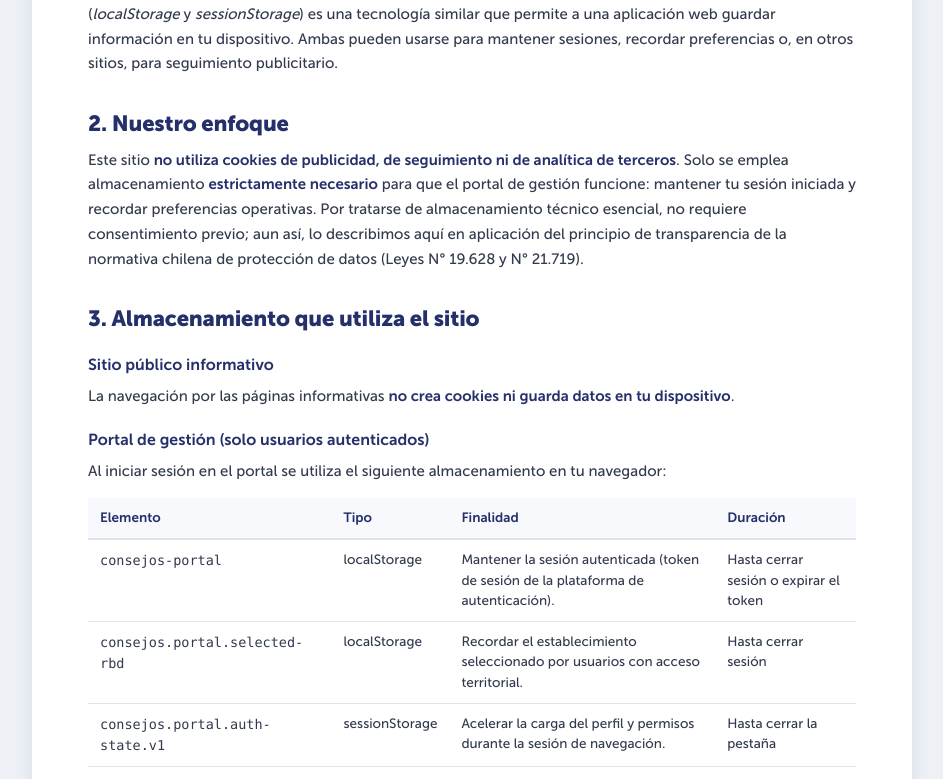
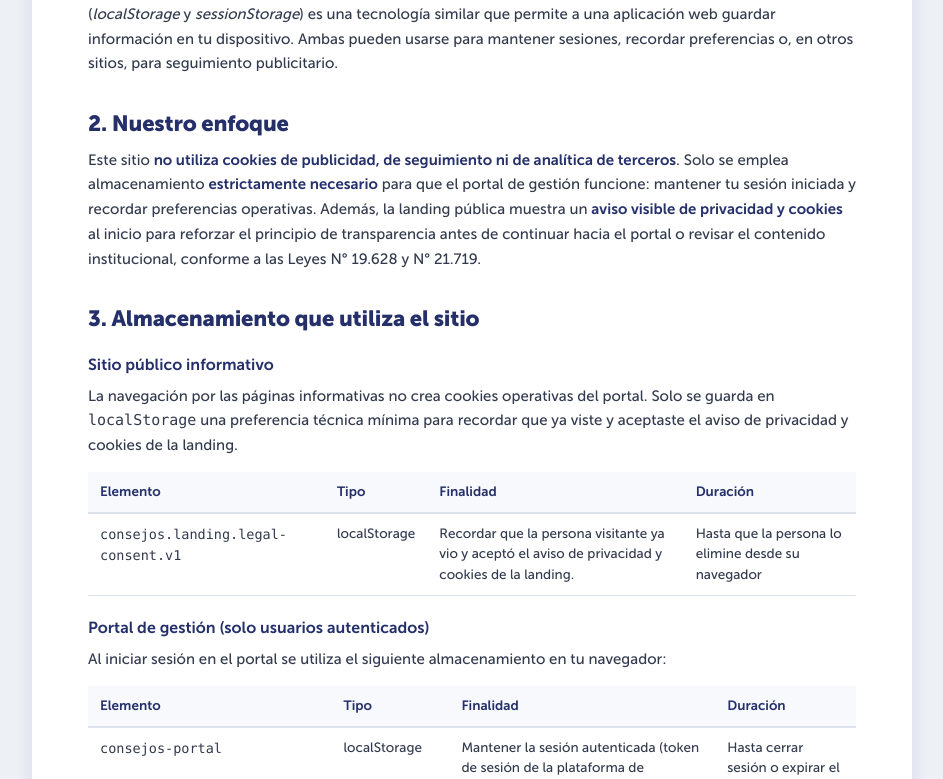
Before and after one commit to kmilomore/consejos_portal, a Next.js app: page /cookies in a window 1280 px wide. Shown: the part 610-1389 px from the top of the page, without its empty margins (168-1111 px from the left). Built offline with nearby package versions, Linux system fonts and the light colour scheme; no server answers.

Commit message:
feat: implement consent banner for privacy and cookies acceptance on landing page

```diff
--- a/app/cookies/page.tsx
+++ b/app/cookies/page.tsx
@@ -27,16 +27,39 @@ export default function CookiesPage() {
       <p>
         Este sitio <strong>no utiliza cookies de publicidad, de seguimiento ni de analítica de terceros</strong>. Solo
         se emplea almacenamiento <strong>estrictamente necesario</strong> para que el portal de gestión funcione: mantener
-        tu sesión iniciada y recordar preferencias operativas. Por tratarse de almacenamiento técnico esencial, no
-        requiere consentimiento previo; aun así, lo describimos aquí en aplicación del principio de transparencia de la
-        normativa chilena de protección de datos (Leyes N° 19.628 y N° 21.719).
+        tu sesión iniciada y recordar preferencias operativas. Además, la landing pública muestra un{" "}
+        <strong>aviso visible de privacidad y cookies</strong> al inicio para reforzar el principio de transparencia
+        antes de continuar hacia el portal o revisar el contenido institucional, conforme a las Leyes N° 19.628 y
+        N° 21.719.
       </p>
 
       <h2>3. Almacenamiento que utiliza el sitio</h2>
       <h3>Sitio público informativo</h3>
       <p>
-        La navegación por las páginas informativas <strong>no crea cookies ni guarda datos en tu dispositivo</strong>.
+        La navegación por las páginas informativas no crea cookies operativas del portal. Solo se guarda en{" "}
+        <code>localStorage</code> una preferencia técnica mínima para recordar que ya viste y aceptaste el aviso de
+        privacidad y cookies de la landing.
       </p>
+      <table>
+        <thead>
+          <tr>
+            <th>Elemento</th>
+            <th>Tipo</th>
+            <th>Finalidad</th>
+            <th>Duración</th>
+          </tr>
+        </thead>
+        <tbody>
+          <tr>
+            <td>
+              <code>consejos.landing.legal-consent.v1</code>
+            </td>
+            <td>localStorage</td>
+            <td>Recordar que la persona visitante ya vio y aceptó el aviso de privacidad y cookies de la landing.</td>
+            <td>Hasta que la persona lo elimine desde su navegador</td>
+          </tr>
+        </tbody>
+      </table>
       <h3>Portal de gestión (solo usuarios autenticados)</h3>
       <p>Al iniciar sesión en el portal se utiliza el siguiente almacenamiento en tu navegador:</p>
       <table>
--- a/components/landing/landing-page.tsx
+++ b/components/landing/landing-page.tsx
@@ -1,6 +1,6 @@
 "use client";
 
-import { useState } from "react";
+import { useEffect, useState } from "react";
 import Image from "next/image";
 import Link from "next/link";
 import {
@@ -30,6 +30,7 @@ import {
   Users,
   UsersRound,
   X,
+  ShieldCheck,
 } from "lucide-react";
 
 // ── Contenido ───────────────────────────────────────────────────────────────
@@ -48,6 +49,8 @@ const LEGAL_LINKS = [
   { href: "/privacidad/", label: "Política de privacidad" },
   { href: "/cookies/", label: "Política de cookies" },
 ];
+
+const LANDING_CONSENT_STORAGE_KEY = "consejos.landing.legal-consent.v1";
 
 const HERO_STATS = [
   { value: "4", label: "Sesiones mínimas al año exigidas por la normativa" },
@@ -286,6 +289,94 @@ function PortalAccessButton({ compact = false }: { compact?: boolean }) {
       <LogIn className={compact ? "h-4 w-4" : "h-[18px] w-[18px]"} aria-hidden="true" />
       Acceder al Portal
     </Link>
+  );
+}
+
+function ConsentBanner() {
+  const [isVisible, setIsVisible] = useState(false);
+  const [hasAcceptedTerms, setHasAcceptedTerms] = useState(false);
+
+  useEffect(() => {
+    if (typeof window === "undefined") return;
+
+    const storedConsent = window.localStorage.getItem(LANDING_CONSENT_STORAGE_KEY);
+    setIsVisible(storedConsent !== "accepted");
+    setHasAcceptedTerms(false);
+  }, []);
+
+  const acceptConsent = () => {
+    if (typeof window !== "undefined") {
+      window.localStorage.setItem(LANDING_CONSENT_STORAGE_KEY, "accepted");
+    }
+
+    setIsVisible(false);
+  };
+
+  if (!isVisible) return null;
+
+  return (
+    <div className="fixed inset-0 z-50 flex items-center justify-center bg-navy-700/70 px-5 py-6 backdrop-blur-[2px]">
+      <section
+        aria-label="Aviso sobre privacidad y cookies"
+        aria-modal="true"
+        role="dialog"
+        className="w-full max-w-[640px] rounded-modal border border-royal-100 bg-white shadow-2xl"
+      >
+        <div className="border-b border-neutral-200 px-6 py-5 md:px-8">
+          <div className="flex items-start gap-3">
+            <div className="flex h-11 w-11 shrink-0 items-center justify-center rounded-[12px] bg-royal-50 text-royal-500">
+              <ShieldCheck className="h-5 w-5" aria-hidden="true" />
+            </div>
+            <div>
+              <p className="text-xs font-bold uppercase tracking-[0.12em] text-royal-500">Privacidad y cookies</p>
+              <h2 className="mt-1 text-xl font-black text-navy-500 md:text-2xl">Antes de continuar</h2>
+            </div>
+          </div>
+        </div>
+        <div className="px-6 py-5 md:px-8 md:py-6">
+          <p className="text-sm font-medium leading-[1.65] text-neutral-700 md:text-[15px]">
+            Este sitio informa el tratamiento de datos personales y el uso de almacenamiento técnico necesario para el
+            acceso al portal institucional. Para continuar navegando, debes revisar y aceptar nuestra{" "}
+            <Link className="font-bold text-royal-600 hover:text-royal-700 hover:underline" href="/privacidad/">
+              Política de Privacidad
+            </Link>{" "}
+            y la{" "}
+            <Link className="font-bold text-royal-600 hover:text-royal-700 hover:underline" href="/cookies/">
+              Política de Cookies
+            </Link>
+            .
+          </p>
+          <p className="mt-3 text-sm font-medium leading-[1.65] text-neutral-600">
+            La aceptación permite recordar esta preferencia en tu navegador mediante almacenamiento local técnico
+            mínimo.
+          </p>
+          <label className="mt-5 flex cursor-pointer items-start gap-3 rounded-card border border-neutral-200 bg-neutral-50 px-4 py-3">
+            <input
+              type="checkbox"
+              checked={hasAcceptedTerms}
+              onChange={(event) => setHasAcceptedTerms(event.target.checked)}
+              className="mt-1 h-4 w-4 rounded border-neutral-300 text-royal-600 focus:ring-royal-500"
+            />
+            <span className="text-sm font-medium leading-[1.55] text-neutral-700">
+              He leído y acepto el tratamiento informado sobre privacidad y cookies para continuar.
+            </span>
+          </label>
+          <div className="mt-6 flex flex-col gap-3 sm:flex-row sm:items-center sm:justify-between">
+            <div className="text-xs font-medium leading-relaxed text-neutral-500">
+              Debes marcar la casilla antes de continuar.
+            </div>
+            <button
+              type="button"
+              onClick={acceptConsent}
+              disabled={!hasAcceptedTerms}
+              className="inline-flex min-h-[44px] items-center justify-center rounded-control bg-navy-500 px-5 py-3 text-sm font-bold text-white transition hover:bg-navy-600 disabled:cursor-not-allowed disabled:bg-neutral-300 disabled:text-neutral-500 disabled:hover:bg-neutral-300"
+            >
+              Aceptar y continuar
+            </button>
+          </div>
+        </div>
+      </section>
+    </div>
   );
 }
 
@@ -840,6 +931,7 @@ export function LandingPage() {
         Saltar al contenido
       </a>
       <LandingHeader />
+      <ConsentBanner />
       <main id="main-content">
         <Hero />
         <QueEsSection />
```
Also changed, not shown: components/landing/context-landing.md (+16 -13 lines).
